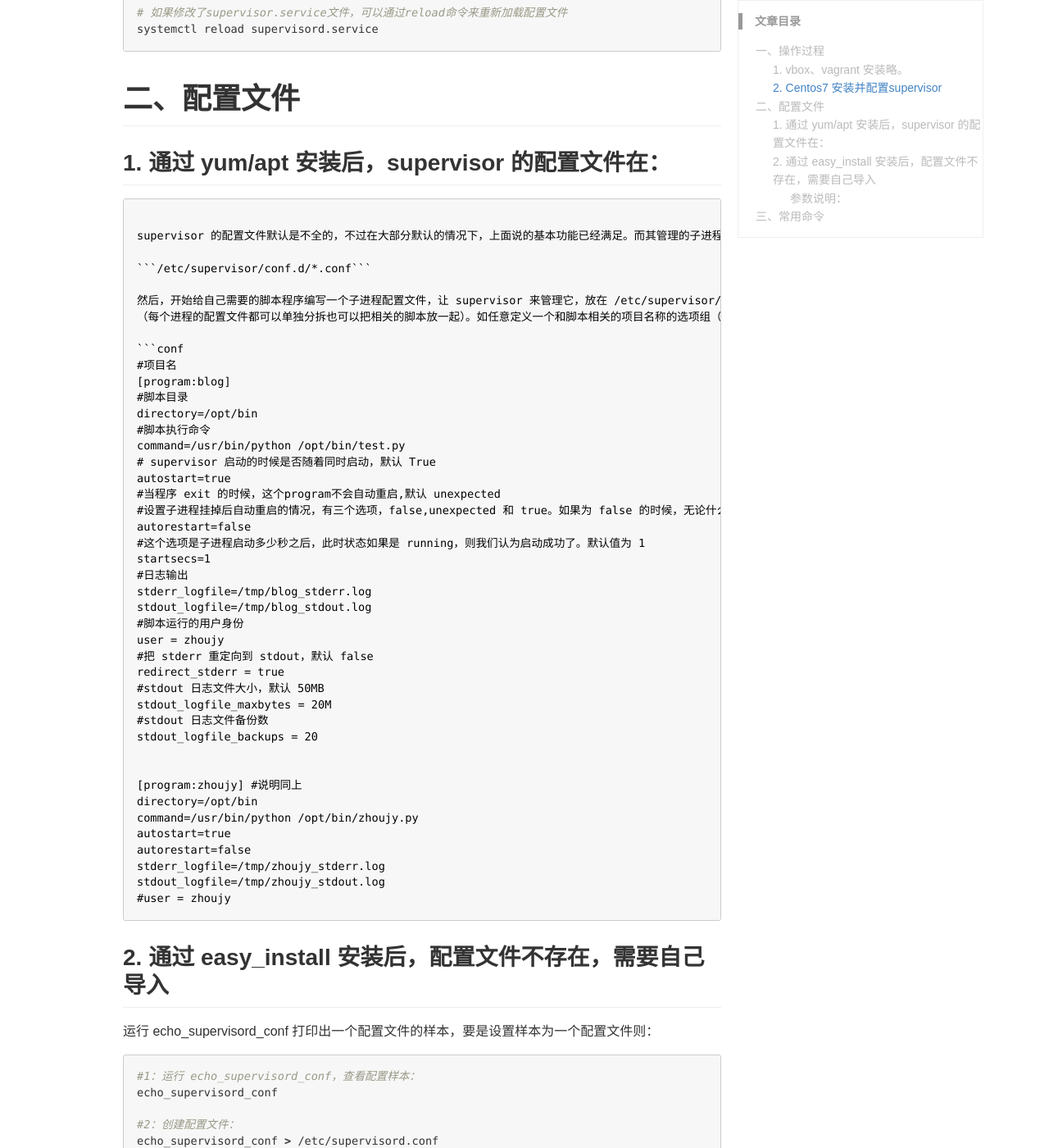
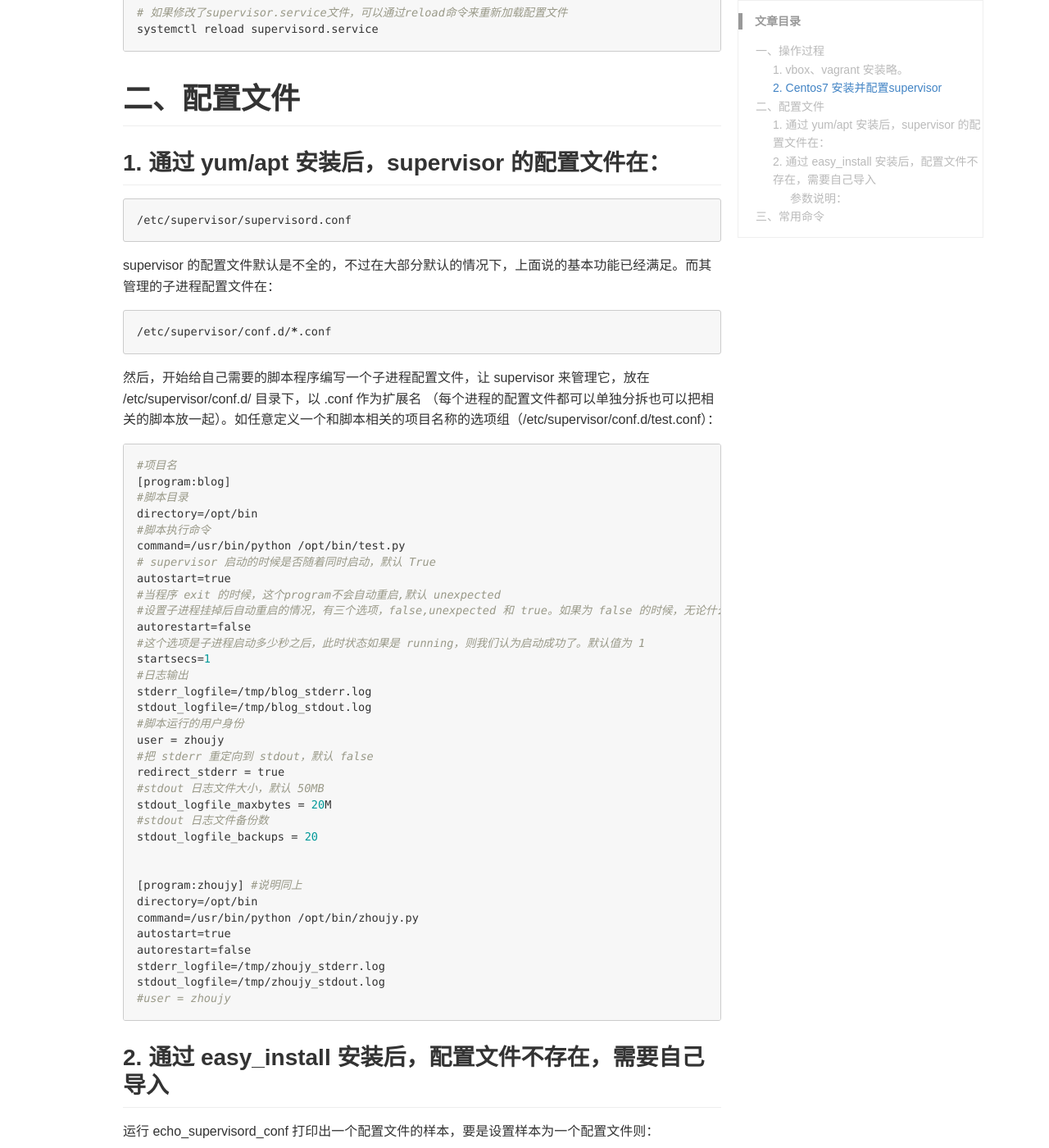
Before and after one commit to outmanzzq/outmanzzq.github.io, a Jekyll site: the page built from _posts/2018-11-15-supervisor.md, in a window 1280 px wide and 1400 px high, scrolled down 3713 px. Shown: the whole window at 82% size. Built offline with Jekyll 4.4.1, drawn with Linux system fonts in a browser that asks for light colours; comment, search, counter and statistics services are not loaded.

Commit message:
fix post supervisor codestyle

````diff
--- a/_posts/2018-11-15-supervisor.md
+++ b/_posts/2018-11-15-supervisor.md
@@ -180,11 +180,15 @@ systemctl reload supervisord.service
 
 ## 1. 通过 yum/apt 安装后，supervisor 的配置文件在：
 
-```/etc/supervisor/supervisord.conf```
+```bash
+/etc/supervisor/supervisord.conf
+```
 
 supervisor 的配置文件默认是不全的，不过在大部分默认的情况下，上面说的基本功能已经满足。而其管理的子进程配置文件在：
 
-```/etc/supervisor/conf.d/*.conf```
+```bash
+/etc/supervisor/conf.d/*.conf
+```
 
 然后，开始给自己需要的脚本程序编写一个子进程配置文件，让 supervisor 来管理它，放在 /etc/supervisor/conf.d/ 目录下，以 .conf 作为扩展名
 （每个进程的配置文件都可以单独分拆也可以把相关的脚本放一起）。如任意定义一个和脚本相关的项目名称的选项组（/etc/supervisor/conf.d/test.conf）：
````
